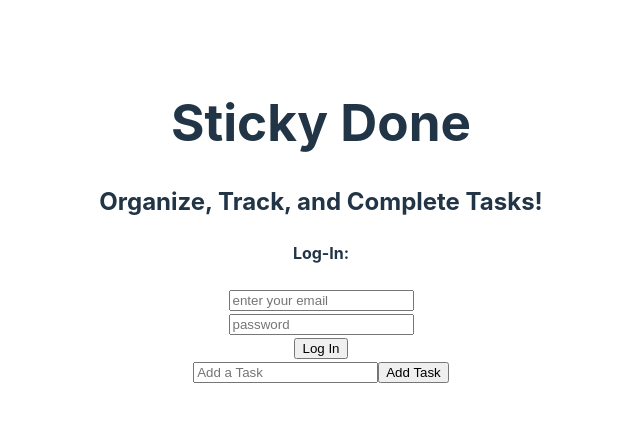
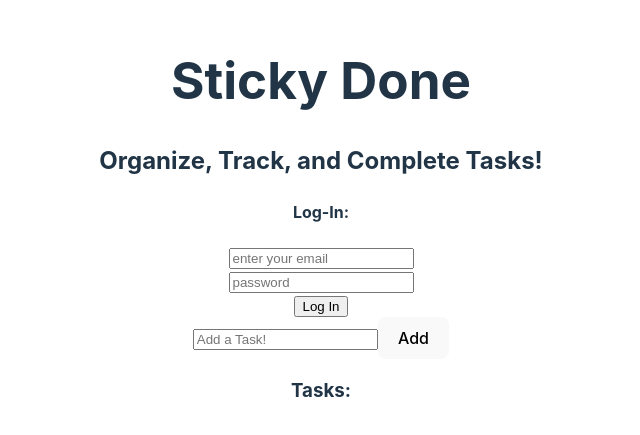
Before and after one commit to e-clawson/SBA320-React-Web-App, a React (Vite) app: page / in a window 1280 px wide. Shown: the part 179-614 px from the top of the page, without its empty margins (319-959 px from the left). Built offline with nearby package versions, Linux system fonts and the light colour scheme.

Commit message:
added a to-do button

```diff
--- a/src/App.jsx
+++ b/src/App.jsx
@@ -7,12 +7,13 @@ import AddTask from './components/tasks/addTask'
 
 
 function App() {
-  const [count, setCount] = useState(0)
+  const [email, setEmail] = useState('')
+  const [password,setPassword] = useState('')
 
   return (
     <>
     < Header />
-    < Login />
+    < Login email={email} password={password}/>
     < AddTask />
     </>
   )
--- a/src/components/login/login.jsx
+++ b/src/components/login/login.jsx
@@ -1,9 +1,7 @@
 import React from "react";
 import { useState } from "react";
 
-export default function login() {
-    const [email, setEmail] = useState('')
-    const [password,setPassword] = useState('')
+export default function login({email, password}) {
 
     //need to add some fuctions here to do the following:
     //1 - check that the email and password are in the correct format
@@ -14,7 +12,7 @@ export default function login() {
     return (
     <div>
         <h4>Log-In:</h4>
-        <div classname="signinForm">
+        <div className="signinForm">
             <input
             value={email}
             placeholder="enter your email"
--- a/src/components/tasks/addTask.jsx
+++ b/src/components/tasks/addTask.jsx
@@ -1,20 +1,51 @@
 import { useState } from "react";
 
 export default function addTask() {
-    const [task, setTask] = useState('')
-return (
-    <div>
+    const [todos, setTodos] = useState([]);
+    const [newTodo, setNewTodo] = useState("");
+
+    const handleInputChange = (event) => {
+      setNewTodo(event.target.value);
+    };
+
+    const addTodo = () => {
+      if (newTodo.trim() !== "") {
+        setTodos([...todos, { id: Date.now(), text: newTodo, completed: false }]);
+        setNewTodo("");
+      }
+    };
+
+    const toggleComplete = (id) => {
+      setTodos(
+        todos.map((todo) =>
+          todo.id === id ? { ...todo, completed: !todo.completed } : todo
+        )
+      );
+    };
+
+    return (
+      <>
         <input
-        input={task}
-        placeholder="Add a Task"
-        ></input>
-        <input
-        type="button"
-        value={'Add Task'}
-        >
-        </input>
-    </div>
+          type="text"
+          placeholder="Add a Task!"
+          value={newTodo}
+          onChange={handleInputChange}
+        />
+        <button onClick={addTodo}>Add</button>
 
-)
-
+        <h3>Tasks: </h3>
+        {todos.map((todo) => (
+          <p key={todo.id}>
+            <input
+              type="checkbox"
+              checked={todo.completed}
+              onChange={() => toggleComplete(todo.id)}
+            />
+            {todo.text}
+            <button>Edit</button>
+            <button>Delete</button>
+          </p>
+        ))}
+      </>
+    );
 }
```
